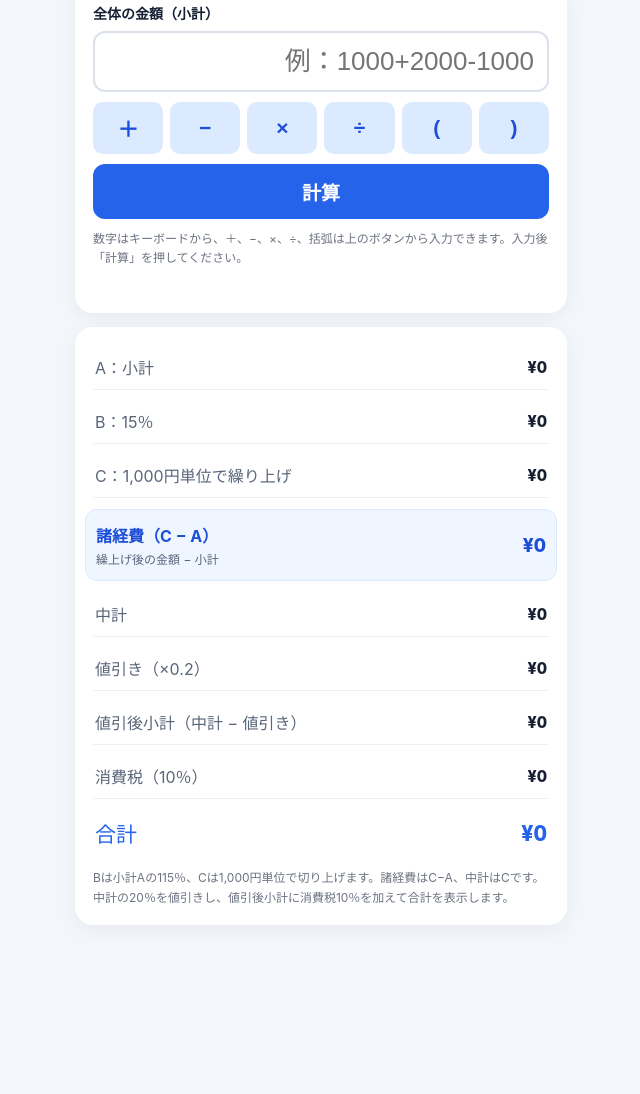
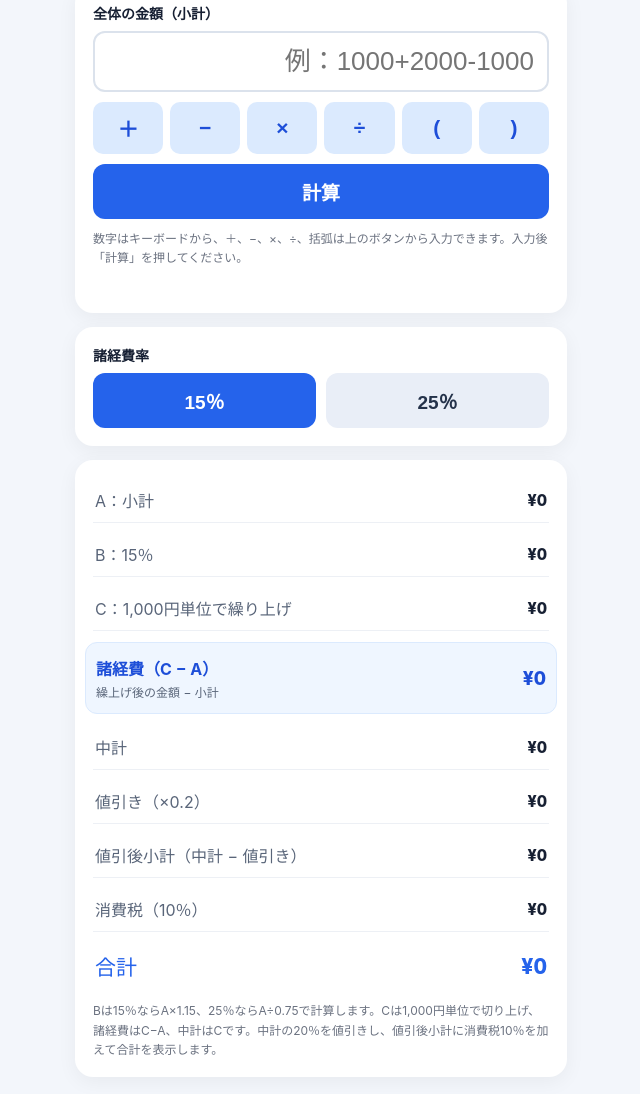
Before and after one commit to ishibashi1980/shokeihi-calculator, a plain HTML site: page index.html in a window 1280 px wide. Shown: the part 94-1188 px from the top of the page, without its empty margins (319-959 px from the left). Before the commit the page ends 1061 px from the top, so only its background shows below. Drawn offline with Linux system fonts and the light colour scheme.

Commit message:
Implement rate selection for expense calculations
Added rate selection buttons for expense rates and updated calculations accordingly.

```diff
--- a/index.html
+++ b/index.html
@@ -14,7 +14,9 @@ h1{text-align:center;font-size:24px;margin:8px 0 18px}
 label{display:block;font-size:14px;font-weight:700;margin-bottom:8px}
 input{width:100%;font-size:26px;text-align:right;padding:13px;border:2px solid #dbe2ec;border-radius:12px;outline:0}
 input:focus{border-color:#2563eb}
-.clear{border:0;border-radius:12px;padding:14px;font-size:19px;font-weight:700;background:#e9eef7;color:#24324a}
+.rate{display:grid;grid-template-columns:1fr 1fr;gap:10px}
+.rate button,.clear{border:0;border-radius:12px;padding:14px;font-size:19px;font-weight:700;background:#e9eef7;color:#24324a}
+.rate button.active{background:#2563eb;color:#fff}
 .operators{display:grid;grid-template-columns:repeat(6,1fr);gap:7px;margin-top:10px}
 .operators button{border:0;border-radius:10px;padding:11px 4px;font-size:21px;font-weight:700;background:#dbeafe;color:#1d4ed8;touch-action:manipulation}
 .result{display:grid;gap:9px}
@@ -52,9 +54,17 @@ input:focus{border-color:#2563eb}
 </section>
 
 <section class="card">
+<label>諸経費率</label>
+<div class="rate" role="group" aria-label="諸経費率を選択">
+<button id="r15" class="active" type="button" aria-pressed="true" onclick="setRate(15)">15％</button>
+<button id="r25" type="button" aria-pressed="false" onclick="setRate(25)">25％</button>
+</div>
+</section>
+
+<section class="card">
 <div class="result">
 <div class="row"><span class="name">A：小計</span><span class="value" id="a">¥0</span></div>
-<div class="row"><span class="name">B：15％</span><span class="value" id="b">¥0</span></div>
+<div class="row"><span class="name" id="blabel">B：15％</span><span class="value" id="b">¥0</span></div>
 <div class="row"><span class="name">C：1,000円単位で繰り上げ</span><span class="value" id="c">¥0</span></div>
 <div class="row expense-row"><span class="name">諸経費（C − A）<small>繰上げ後の金額 − 小計</small></span><span class="value" id="expense">¥0</span></div>
 <div class="row"><span class="name">中計</span><span class="value" id="subtotal">¥0</span></div>
@@ -63,11 +73,12 @@ input:focus{border-color:#2563eb}
 <div class="row"><span class="name">消費税（10％）</span><span class="value" id="tax">¥0</span></div>
 <div class="row total"><span>合計</span><span class="value" id="total">¥0</span></div>
 </div>
-<div class="note">Bは小計Aの115％、Cは1,000円単位で切り上げます。諸経費はC−A、中計はCです。中計の20％を値引きし、値引後小計に消費税10％を加えて合計を表示します。</div>
+<div class="note">Bは15％ならA×1.15、25％ならA÷0.75で計算します。Cは1,000円単位で切り上げ、諸経費はC−A、中計はCです。中計の20％を値引きし、値引後小計に消費税10％を加えて合計を表示します。</div>
 </section>
 </main>
 
 <script>
+let rate=15;
 const amount=document.getElementById('amount');
 const errorMessage=document.getElementById('input-error');
 
@@ -112,7 +123,7 @@ function currentAmount(){
 }
 function update(){
   const a=currentAmount();
-  const b=a*1.15;
+  const b=rate===15?a*1.15:a/0.75;
   const c=roundup1000(b);
   const e=c-a;
   const discount=c*0.2;
@@ -120,6 +131,7 @@ function update(){
   const tax=discountedSubtotal*0.10;
   const total=discountedSubtotal+tax;
   document.getElementById('a').textContent=fmt(a);
+  document.getElementById('blabel').textContent='B：'+rate+'％';
   document.getElementById('b').textContent=fmt(b);
   document.getElementById('c').textContent=fmt(c);
   document.getElementById('expense').textContent=fmt(e);
@@ -128,6 +140,14 @@ function update(){
   document.getElementById('discountedSubtotal').textContent=fmt(discountedSubtotal);
   document.getElementById('tax').textContent=fmt(tax);
   document.getElementById('total').textContent=fmt(total);
+}
+function setRate(r){
+  rate=r;
+  document.getElementById('r15').classList.toggle('active',r===15);
+  document.getElementById('r25').classList.toggle('active',r===25);
+  document.getElementById('r15').setAttribute('aria-pressed',String(r===15));
+  document.getElementById('r25').setAttribute('aria-pressed',String(r===25));
+  update();
 }
 function insertOperator(symbol){
   const start=amount.selectionStart??amount.value.length;
```
